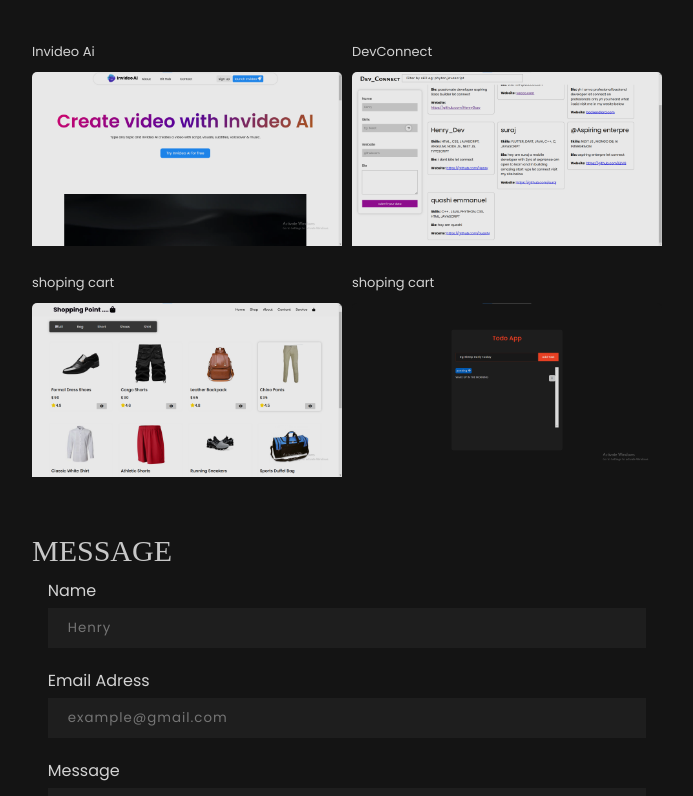
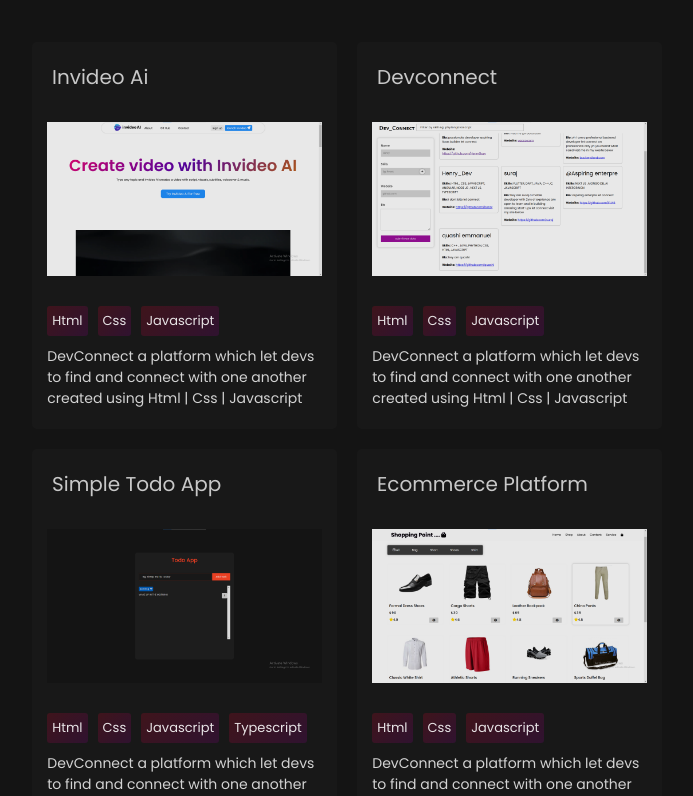
Before and after one commit to HenryGozy/personal, a React (Vite) app: page / in a window 1280 px wide. Shown: the part 740-1536 px from the top of the page, without its empty margins (483-1176 px from the left). Built offline with nearby package versions, Linux system fonts and the light colour scheme; a web font is replaced by a local one.

Commit message:
changed the cart structure of the skills

```diff
--- a/src/App.css
+++ b/src/App.css
@@ -170,66 +170,70 @@
   display: grid;
   grid-template-columns: repeat(2, 1fr);
   row-gap: 10px;
-  column-gap: 10px;
+  column-gap: 20px;
 }
 
 .Project_card {
   margin-top: 10px;
+  background-color: rgba(30, 30, 30, 0.477);
+  display: flex;
+  flex-direction: column;
+  row-gap: 30px;
+  padding: 20px 0px;
+  border-radius: 5px;
+}
+
+.Project_card:hover{
+  transform:scale(1.05);
+  transition: ease-out 0.15s;
+  cursor: pointer;
+}
+
+
+.Project_card h3{
+  font-size: 20px;
+  color:rgb(200,200,200);
+  text-transform: capitalize;
+  margin-left: 20px;
+}
+
+.Project_card img {
+  width:90%;
+  opacity:0.9;
+  margin: 0px auto;
 }
 
 
 
-.Project_card h3 {
-  font-size: 13px;
-  color: lightgray;
+.project_cont {
+  width: 90%;
+  margin: 0px auto;
+  display: flex;
+  flex-direction: column;
+  row-gap: 10px;
+}
+.Skills{
+  width: 90%;
 }
 
-.project_cont {
-  width: 100%;
-  margin-top: 10px;
-  position: relative;
-  border-radius: 5px;
-  overflow: hidden;
+.Skills ul{
+  list-style: none;
+  display: flex;
+  column-gap: 10px;
+}
+.Skills ul li{
+  padding: 5px;
+  background: linear-gradient(135deg,rgba(174, 9, 37, 0.259),rgba(128, 0, 128, 0.229));
+  color: rgba(255, 255, 255, 0.886);
+  font-size: 13px;
+  border-radius: 3px;
+  text-transform: capitalize;
 }
 
-.project_cont img {
-  width: 100%;
-  opacity:0.9;
-}
 
-.PrpC {
-  position: absolute;
-  top: 0;
-  background-color: rgba(0, 0, 0, 0.737);
-  height: 100%;
-  width: 100%;
-  color: white;
-  padding: 20px;
-  border-radius: 5px;
-  opacity: 0.5;
-  transform: translateY(300px);
-  cursor: pointer;
-  overflow-y: scroll;
-
-}
-
-.project_cont:hover .PrpC {
-  transform: translateY(0px);
-  opacity: 1;
-  transition: ease-out .2s;
-}
-
-.PrpC p {
-  line-height: 30px;
-  font-size: 13px;
-}
-
-.PrpC a {
-  background-color: rgba(255, 255, 255, 0.522);
-  padding: 5px;
-  text-decoration: none;
-  border-radius: 5px;
-  color: black;
+.PrpC p{
+  font-size: 14px;
+  color: lightgray;
 }
 
 .Contact {
@@ -352,5 +356,19 @@
     padding-right:10px;
   }
 
+  .Project_grid {
+    display: flex;
+    flex-wrap: wrap;
+    justify-content: center;
+
+  }
+  .Project_card{
+    width: 90%;
+  }
+
+  .PrpC p{
+    font-size: 13px;
+    color: lightgray;
+  }
 
 }
--- a/src/component/othersComponent/Project.tsx
+++ b/src/component/othersComponent/Project.tsx
@@ -1,52 +1,29 @@
-import ProjectImg from "/src/assets/devconnect .png"
-import One from "/src/assets/ONE.png"
-import Shop from "/src/assets/shopingCart.png"
-import todo from "/src/assets/todo.png"
+
 import H2 from "../H2"
+import { ProjectCards } from "../../data"
 export default function Project(){
     return (
         <>
         <div className="Project">
             <H2 title="PROJECT"/>
             <div  className="Project_grid">
-                <div className="Project_card">
-                    <h3>Invideo Ai</h3>
+                {ProjectCards.map((item)=> <div key={item.name} className="Project_card">
+                <h3 className="">{item.name}</h3>
+
+                    <img src={item.img} alt="" />
                     <div className="project_cont">
-                        <img src={One} alt="" />
+                        <div className="Skills">
+                            <ul>
+                                {item.skills?.map((skill)=> <li>{skill}</li>)}
+                            </ul>
+                        </div>
                         <div className="PrpC">
-                            <p>DevConnect a platform which let devs to find and connect with one another created using Html | Css | Javascript  <br /> <a href="https://github.com/HenryGozy/invideo-ai" target="_blank" rel="noopener noreferrer">visit code</a></p>
+                            <p>{item.about}</p>
                         </div>
                     </div>
-                </div>
-                <div className="Project_card">
-                    <h3>DevConnect</h3>
-                    <div className="project_cont">
-                        <img src={ProjectImg} alt="" />
-                        <div className="PrpC">
-                            <p>DevConnect a platform which let devs to find and connect with one another created using Html | Css | Javascript | React | Typescript <br /> <a href="https://github.com/HenryGozy/DevConnect" target="_blank" rel="noopener noreferrer">view code</a></p>
-                        </div>
-                    </div>
-                </div>
+                </div>) }
 
-                <div className="Project_card">
-                    <h3>shoping cart</h3>
-                    <div className="project_cont">
-                        <img src={Shop} alt="" />
-                        <div className="PrpC">
-                            <p>shoping cart platform  created using Html | Css | Javascript | <br /> <a href="https://github.com/HenryGozy/shop" target="_blank" rel="noopener noreferrer">view code</a></p>
-                        </div>
-                    </div>
-                </div>
 
-                <div className="Project_card">
-                    <h3>shoping cart</h3>
-                    <div className="project_cont">
-                        <img src={todo} alt="" />
-                        <div className="PrpC">
-                            <p>Simple todo app that allow user to create , remove and edit task  created using Html | Css | Javascript | React | Typescript <br /> <a href="https://github.com/HenryGozy/Simple-To-Do-App" target="_blank" rel="noopener noreferrer">view code</a></p>
-                        </div>
-                    </div>
-                </div>
             </div>
         </div>
         </>
--- /dev/null
+++ b/src/data.ts
@@ -0,0 +1,44 @@
+import ProjectImg from "/src/assets/devconnect .png"
+import One from "/src/assets/ONE.png"
+import Shop from "/src/assets/shopingCart.png"
+import todo from "/src/assets/todo.png"
+
+export type Cards = {
+    name:string
+    img:string
+    about:string
+    href:string
+    skills?:string[]
+}
+export const ProjectCards:Cards[] =[
+    {
+        name:"invideo ai",
+        img:One,
+        about:"DevConnect a platform which let devs to find and connect with one another created using Html | Css | Javascript",
+        href:"https://github.com/HenryGozy/invideo-ai",
+        skills:['html',"css",'javascript']
+    },
+    {
+        name:"devconnect",
+        img:ProjectImg,
+        about:"DevConnect a platform which let devs to find and connect with one another created using Html | Css | Javascript",
+        href:"https://github.com/HenryGozy/invideo-ai",
+        skills:['html',"css",'javascript']
+    },
+
+    {
+        name:"simple todo app",
+        img:todo,
+        about:"DevConnect a platform which let devs to find and connect with one another created using Html | Css | Javascript",
+        href:"https://github.com/HenryGozy/invideo-ai",
+        skills:['html',"css",'javascript',"typescript",]
+    },
+
+    {
+        name:"ecommerce platform ",
+        img:Shop,
+        about:"DevConnect a platform which let devs to find and connect with one another created using Html | Css | Javascript",
+        href:"https://github.com/HenryGozy/invideo-ai",
+        skills:['html',"css",'javascript']
+    },
+]
```
